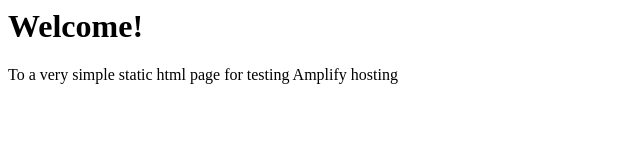
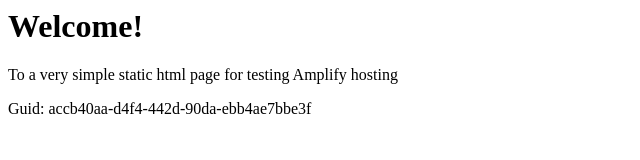
Before and after one commit to aws-aemilia-hkg/Github-PR-Commit-Integration-Test-DoNotTouch-GithubWebhookPreviewCanaryTest-v1-prod-ap-east-1, a website: page src/index.html in a window 1280 px wide. Shown: the whole page, without its empty margins (0-640 px from the left). Drawn offline with Linux system fonts and the light colour scheme.

Commit message:
commit from integ tests

```diff
--- a/src/index.html
+++ b/src/index.html
@@ -1,3 +1,5 @@
+
+
 <html lang="en">
 
 <head>
@@ -10,6 +12,6 @@
 <body>
     <h1>Welcome!</h1>
     <p>To a very simple static html page for testing Amplify hosting</p>
-</body>
+    <p>Guid: accb40aa-d4f4-442d-90da-ebb4ae7bbe3f</p></body>
 
 </html>
```
